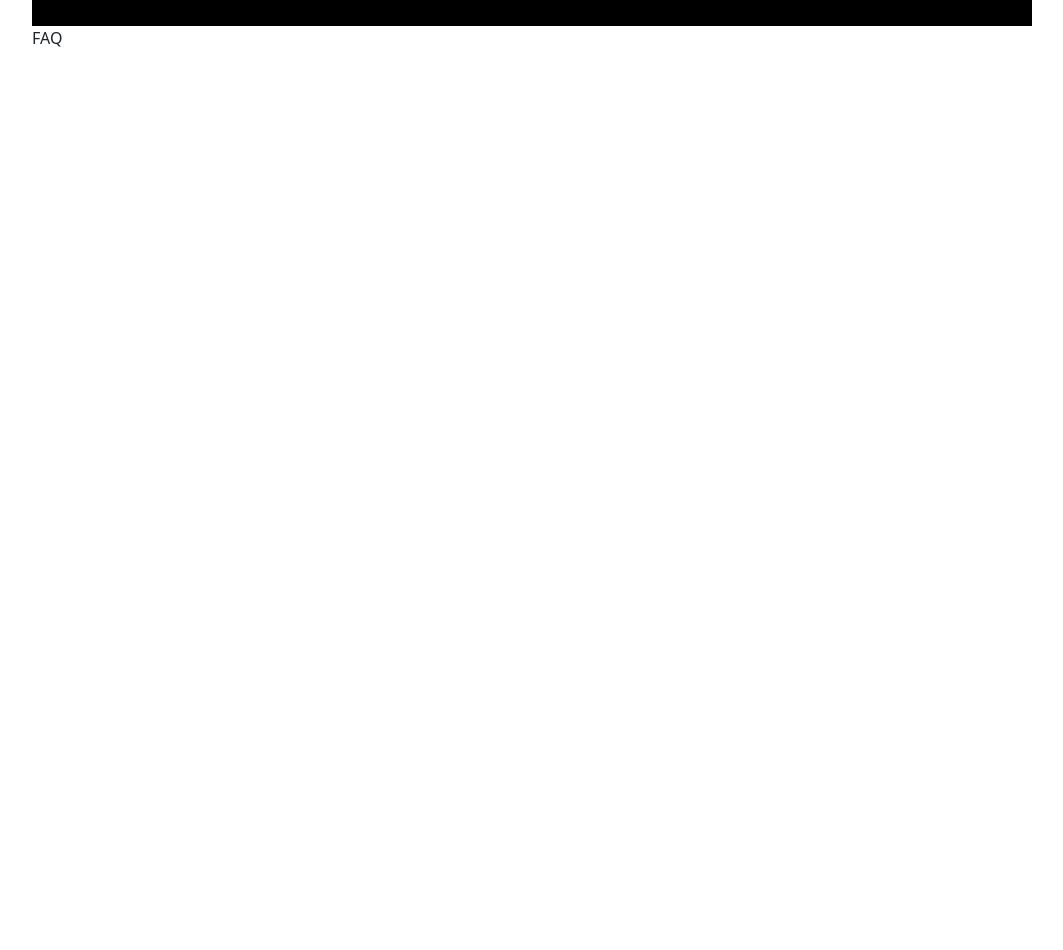
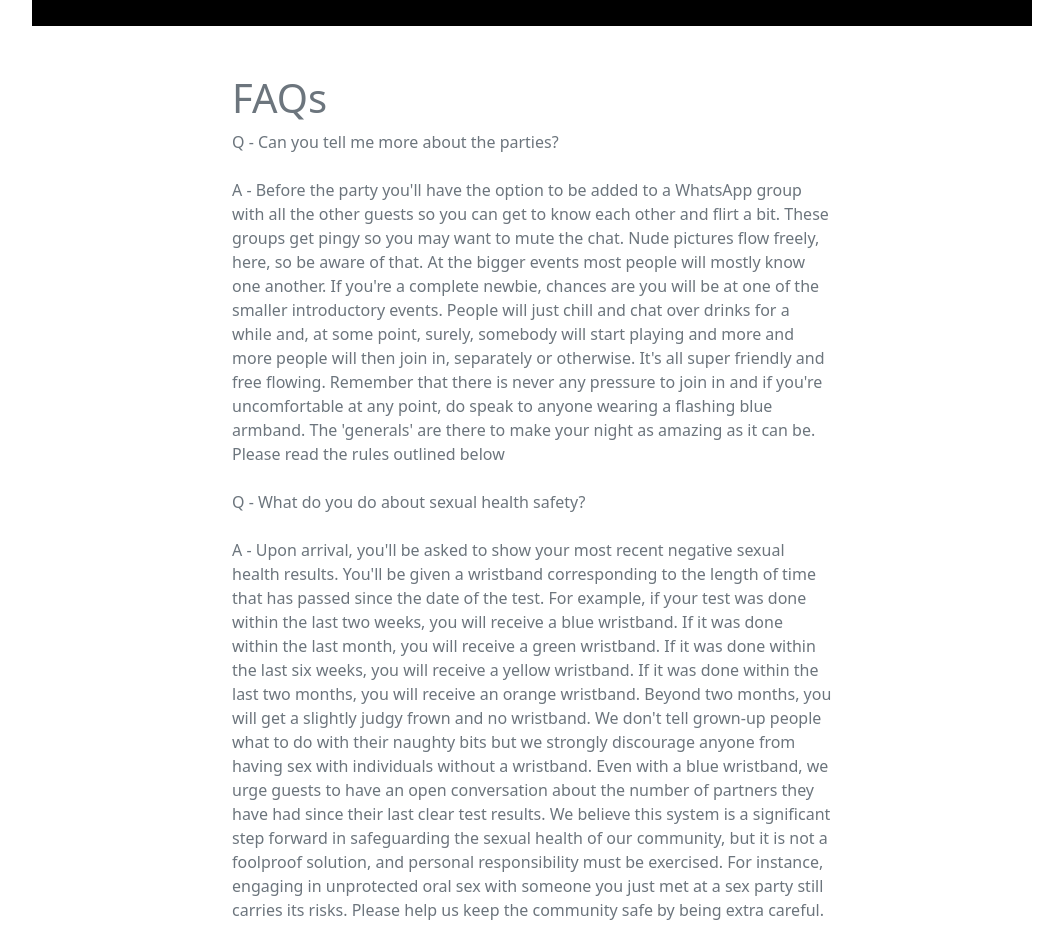
Before and after one commit to dantrovato/the-tribe-react18, a React (Vite) app: page /faq in a window 1280 px wide. Shown: the part 340-1290 px from the top of the page, without its empty margins (108-1171 px from the left). Before the commit the page ends 800 px from the top, so only its background shows below. Built offline with nearby package versions, Linux system fonts and the light colour scheme.

Commit message:
Add FAQ section

```diff
--- a/src/components/FAQ.tsx
+++ b/src/components/FAQ.tsx
@@ -1,7 +1,52 @@
 import React from "react";
 
 const FAQ = () => {
-  return <div>FAQ</div>;
+  return (
+    <div className="m-5 text-muted">
+      <h1 className="mb-2">FAQs</h1>
+
+      <p className="mb-4">Q - Can you tell me more about the parties?</p>
+      <p className="mb-4">
+        A - Before the party you'll have the option to be added to a WhatsApp
+        group with all the other guests so you can get to know each other and
+        flirt a bit. These groups get pingy so you may want to mute the chat.
+        Nude pictures flow freely, here, so be aware of that. At the bigger
+        events most people will mostly know one another. If you're a complete
+        newbie, chances are you will be at one of the smaller introductory
+        events. People will just chill and chat over drinks for a while and, at
+        some point, surely, somebody will start playing and more and more people
+        will then join in, separately or otherwise. It's all super friendly and
+        free flowing. Remember that there is never any pressure to join in and
+        if you're uncomfortable at any point, do speak to anyone wearing a
+        flashing blue armband. The 'generals' are there to make your night as
+        amazing as it can be. Please read the rules outlined below
+      </p>
+      <p className="mb-4">Q - What do you do about sexual health safety?</p>
+      <p className="mb-4">
+        A - Upon arrival, you'll be asked to show your most recent negative
+        sexual health results. You'll be given a wristband corresponding to the
+        length of time that has passed since the date of the test. For example,
+        if your test was done within the last two weeks, you will receive a blue
+        wristband. If it was done within the last month, you will receive a
+        green wristband. If it was done within the last six weeks, you will
+        receive a yellow wristband. If it was done within the last two months,
+        you will receive an orange wristband. Beyond two months, you will get a
+        slightly judgy frown and no wristband. We don't tell grown-up people
+        what to do with their naughty bits but we strongly discourage anyone
+        from having sex with individuals without a wristband. Even with a blue
+        wristband, we urge guests to have an open conversation about the number
+        of partners they have had since their last clear test results. We
+        believe this system is a significant step forward in safeguarding the
+        sexual health of our community, but it is not a foolproof solution, and
+        personal responsibility must be exercised. For instance, engaging in
+        unprotected oral sex with someone you just met at a sex party still
+        carries its risks. Please help us keep the community safe by being extra
+        careful.
+      </p>
+      <p className="mb-4">Q - Am I expected to participate?</p>
+      <p className="mb-4">A - No. Never. You can just come and make friends.</p>
+    </div>
+  );
 };
 
 export default FAQ;
--- a/src/components/Rules.tsx
+++ b/src/components/Rules.tsx
@@ -32,23 +32,7 @@ const Rules = () => {
           keep the community safe by being extra careful.
         </p>
       </div>
-      <h1 className="text-center mb-3">How it works</h1>
 
-      <p className="mb-4">
-        Before the party you'll have the option to be added to a WhatsApp group
-        with all the other guests so you can get to know each other and flirt a
-        bit. These groups get pingy so you may want to mute the chat. Nude
-        pictures flow freely, here, so be aware of that. At the bigger events
-        most people will mostly know one another. If you're a complete newbie,
-        chances are you will be at one of the smaller introductory events.
-        People will just chill and chat over drinks for a while and, at some
-        point, surely, somebody will start playing and more and more people will
-        then join in, separately or otherwise. It's all super friendly and free
-        flowing. Remember that there is never any pressure to join in and if
-        you're uncomfortable at any point, do speak to anyone wearing a flashing
-        blue armband. The 'generals' are there to make your night as amazing as
-        it can be. Please read the rules outlined below
-      </p>
       <img
         src="./orgypool.webp"
         alt="Sexy people kissing in shower"
```
